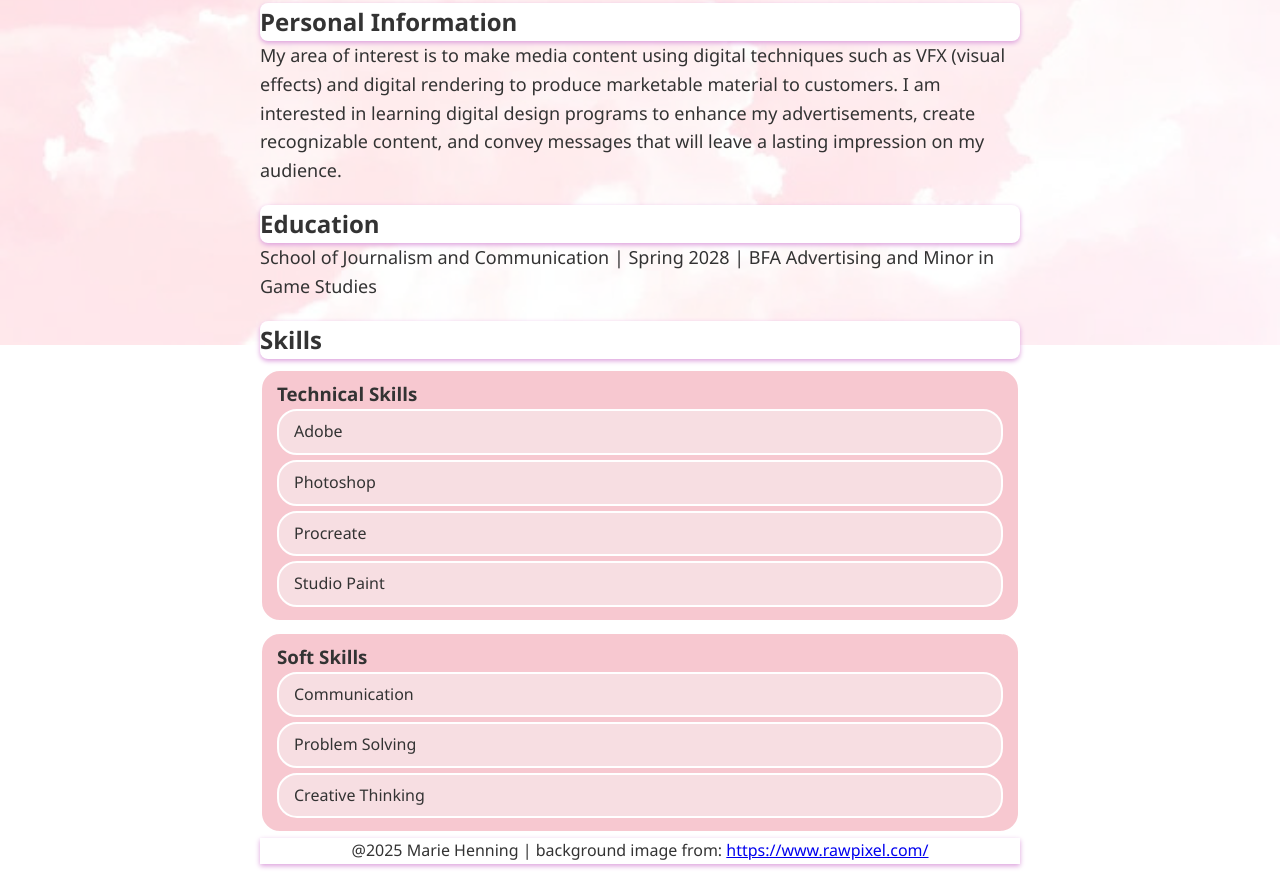
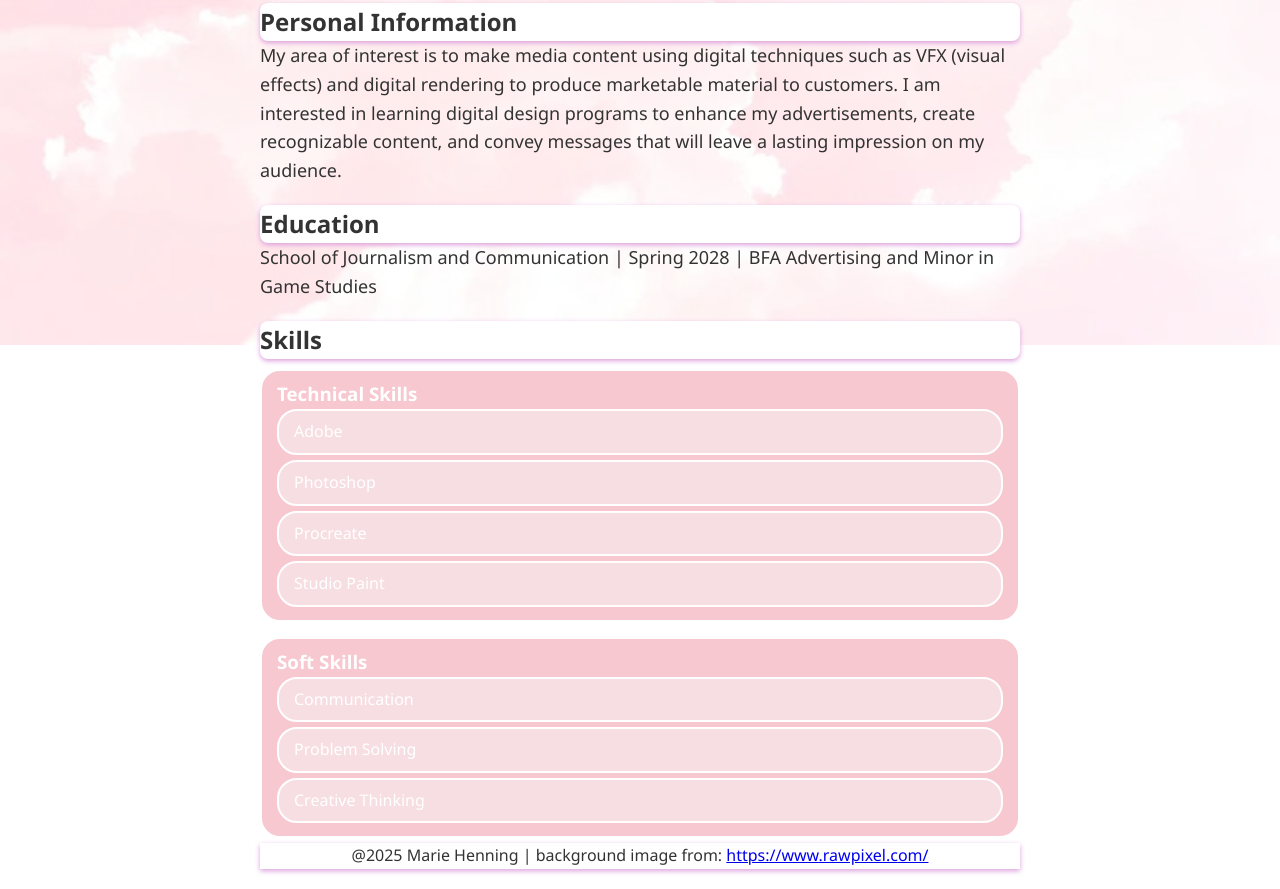
Before and after one commit to Mhenn726/Mhenn726.github.io, a plain HTML site: page index.html in a window 1280 px wide. Shown: the part 455-1344 px from the top of the page. Drawn offline with Linux system fonts and the light colour scheme.

Commit message:
Add files via upload

```diff
--- a/index.html
+++ b/index.html
@@ -31,6 +31,8 @@
 
         <section>
             <h2>Skills</h2>
+            <div class="container">
+                <div class="block">
             <ul>
             <h3>Technical Skills</h3>
                 <li>Adobe</li>
@@ -38,15 +40,21 @@
                 <li>Procreate</li>
                 <li>Studio Paint</li>
             </ul>
+                </div>
+            </div>
         </section>
 
         <section>
+            <div class="container">
+                <div class="block">
             <ul>
             <h3>Soft Skills</h3>
                 <li>Communication</li>
                 <li>Problem Solving</li>
                 <li>Creative Thinking</li>
             </ul>
+                </div>
+            </div>
         </section>
 
         <footer>@2025 Marie Henning | background image from:
```
